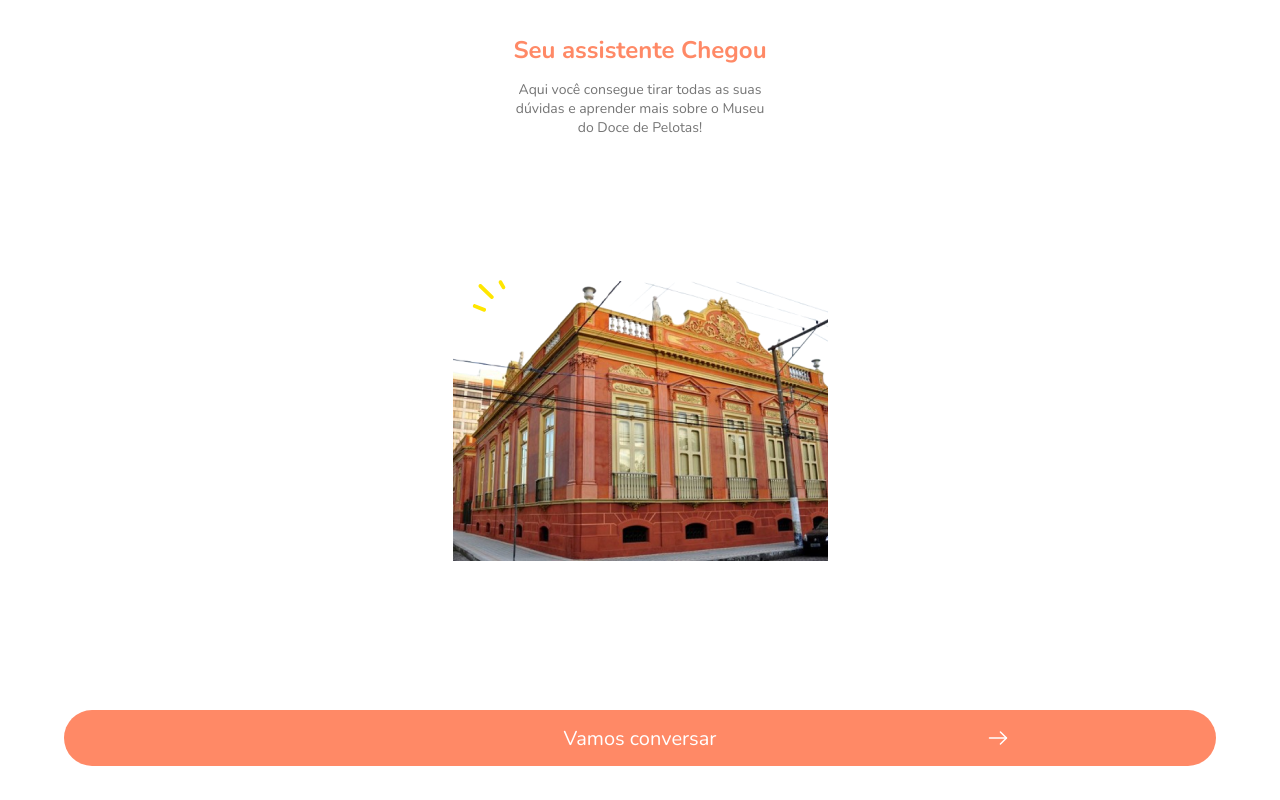
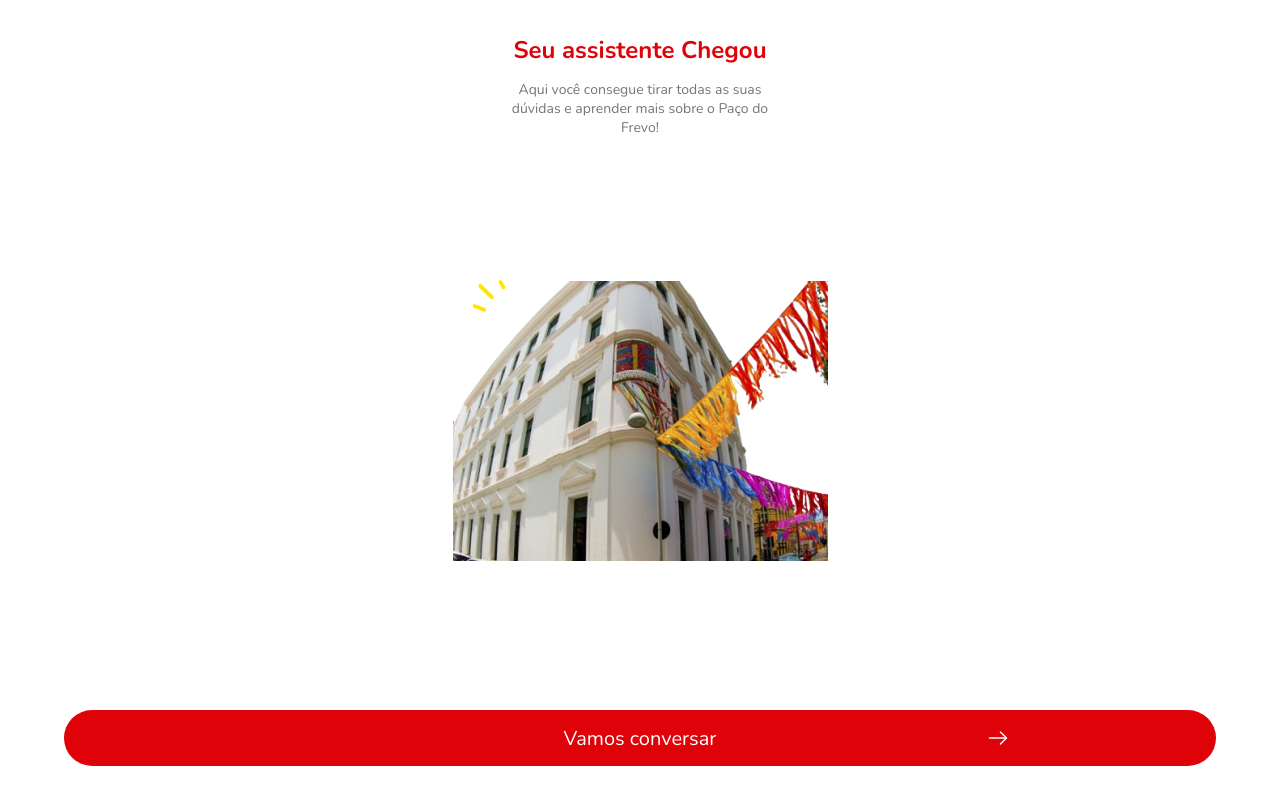
Before and after one commit to Caliel-Albuquerque/Angular-chatbot, an Angular app: page / in a window 1280 px wide. Built offline with nearby package versions, Linux system fonts and the light colour scheme.

Commit message:
feat: new color

```diff
--- a/src/app/pages/home/home.component.html
+++ b/src/app/pages/home/home.component.html
@@ -7,13 +7,14 @@
     <p>
       Aqui você consegue tirar todas as
       suas dúvidas e aprender mais
-      sobre o Museu do Doce de Pelotas!
+      sobre o Paço do Frevo!
     </p>
   </div>
 
   <div class="image-home">
     <icon-sparkle />
-    <img src="assets/pages/home/museu-home.png" alt="">
+    <img src="assets/pages/home/bg-home.png" alt="">
+
   </div>
 
   <button (click)="openChat()">Vamos conversar <icon-arrow-right /></button>
--- a/src/styles.scss
+++ b/src/styles.scss
@@ -1,6 +1,7 @@
 /* You can add global styles to this file, and also import other style files */
 :root {
-  --primary-color: #FF8966;
+  // --primary-color: #FF8966;
+  --primary-color: #df0209;
   --text-primary: #757575;
   --text-bold: #3E3E3E;
   --online-color: #3ABF38;
```
Also changed, not shown: src/assets/pages/home/bg-home.png (added).
